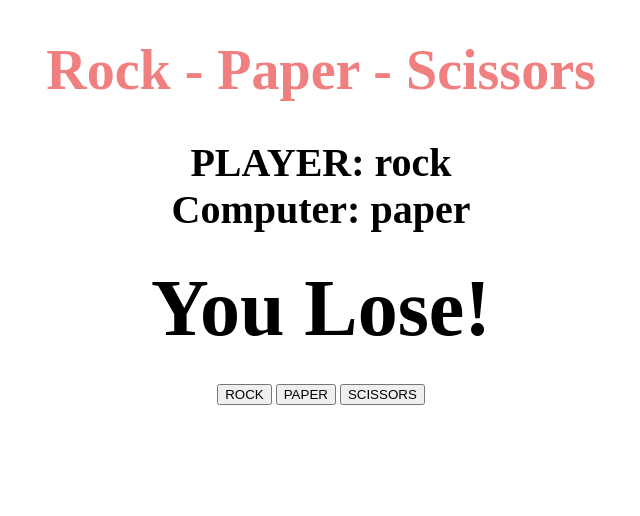
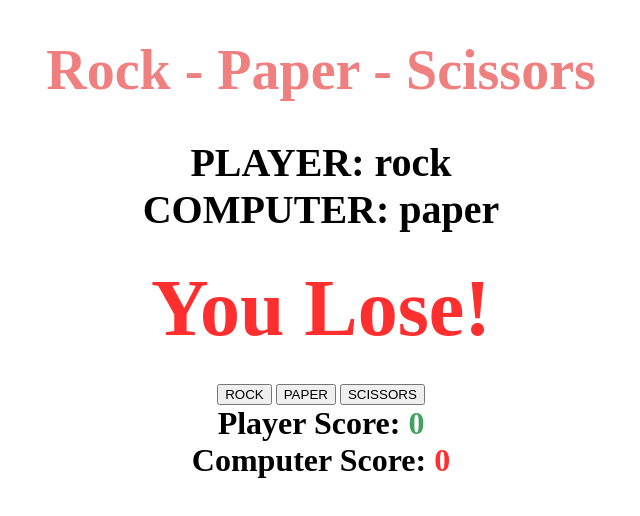
Before and after one commit to riipon1/rock-paper-scissors, a plain HTML site: page index.html in a window 1280 px wide. Both pictures are taken after a click on the button "ROCK". Shown: the whole page, without its empty margins (319-959 px from the left). Drawn offline with Linux system fonts and the light colour scheme.

Commit message:
add player score and computer score

```diff
--- a/index.html
+++ b/index.html
@@ -20,6 +20,16 @@
     <button onclick="playGame('scissors')">SCISSORS</button>
     </div>
 
+    <div class="scoresDisplay">Player Score:
+        <span id="playerScoreDisplay">0</span>
+    </div>
+
+    <div class="scoresDisplay">Computer Score:
+        <span id="computerScoreDisplay">0</span>
+    </div>
+
+
+
     <script src="index.js"></script>
 
 </body>
--- a/index.js
+++ b/index.js
@@ -4,6 +4,10 @@ const choicesDiv = ["rock", "paper", "scissors"];
 const playerDisplay = document.getElementById("playerDisplay");
 const computerDisplay = document.getElementById("computerDisplay");
 const resultDisplay = document.getElementById("resultDisplay");
+const playerScoreDisplay = document.getElementById(playerScoreDisplay);
+const computerScoreDisplay = document.getElementById(computerScoreDisplay);
+let playerScore = 0;
+let computerScore = 0;
 
 function playGame(playerChoice){
 
@@ -30,6 +34,17 @@ function playGame(playerChoice){
 
 
         playerDisplay.textContent = `PLAYER: ${playerChoice}`
-        computerDisplay.textContent = `Computer: ${computerChoice}`;
+        computerDisplay.textContent = `COMPUTER: ${computerChoice}`;
         resultDisplay.textContent = result;
+
+        resultDisplay.classList.remove("greenText", "redText");
+
+        switch(result){
+            case "You Win!":
+                resultDisplay.classList.add("greenText");
+                break;
+                case "You Lose!":
+                    resultDisplay.classList.add("redText");
+                    break;
+        }
     }
--- a/style.css
+++ b/style.css
@@ -41,3 +41,15 @@ h1 {
     font-size: 5rem;
     margin: 30px 0;
 }
+
+.scoresDisplay {
+    font-size: 2rem;
+}
+
+.redText, #computerScoreDisplay{
+    color: rgba(255, 0, 0, 0.815);
+}
+
+.greenText, #playerScoreDisplay {
+    color: rgba(0, 128, 38, 0.733);
+}
```
